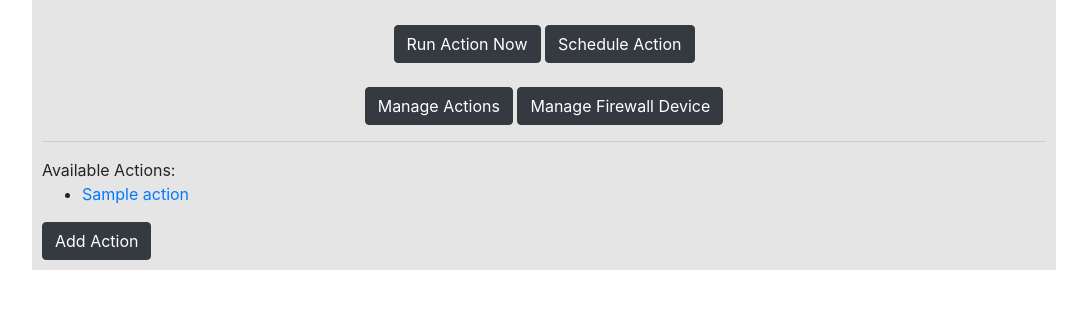
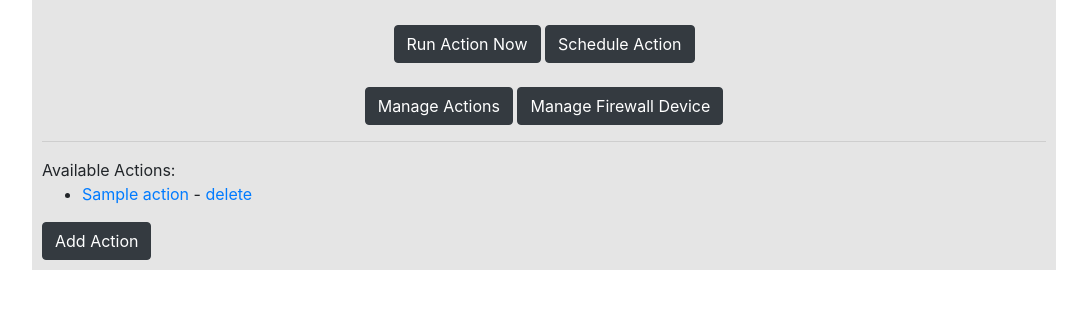
Before and after one commit to Laur04/access_server, a Django app: template access_server/templates/manage_action.html in a window 1280 px wide. Shown: the top 309 px of the page, without its empty margins (96-1183 px from the left). Run offline with Django 3.2, Linux system fonts and the light colour scheme; the template is opened without the code that fills it: values that come from a table or form of the project are taken from there, others are empty; tables that the repository leaves empty hold one stand-in row (values such as "Sample post"); parts of the project's set-up code (start-up, migrations or seed data) failed here and were passed over; some libraries are stand-ins or nearby versions.

Commit message:
fix actions

```diff
--- a/access_server/apps/main/urls.py
+++ b/access_server/apps/main/urls.py
@@ -14,6 +14,7 @@ urlpatterns = [
     path('edit/action/<int:action_id>', views.edit_action, name='edit_action'),
     path('edit/device/<int:device_id>', views.edit_device, name='edit_device'),
     path('edit/task/<int:task_id>', views.edit_task, name='edit_task'),
+    path('delete/action/<int:action_id>', views.views.delete_action, name='delete_action'),
     path('delete/device/<int:device_id>', views.delete_device, name='delete_device'),
     path('delete/task/<int:task_id>', views.delete_task, name='delete_task'),
 ]
--- a/access_server/templates/manage_action.html
+++ b/access_server/templates/manage_action.html
@@ -6,7 +6,7 @@
     Available Actions:
     <ul>
         {% for i in items %}
-            <li><a href="{% url 'edit_action' i.id %}">{{ i }}</a></li>
+            <li><a href="{% url 'edit_action' i.id %}">{{ i }}</a> - <a href="{% url 'delete_action' i.id %}">delete</a></li>
         {% endfor %}
     </ul>
     <a href="{% url 'add_action' %}" class="btn btn-dark" role="button">Add Action</a>
```
Also changed, not shown: access_server/apps/main/views.py (+8 -0 lines).
